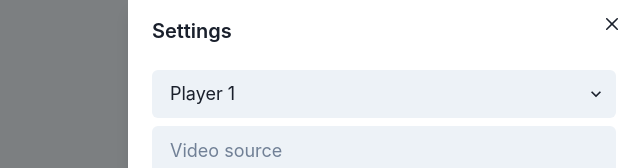
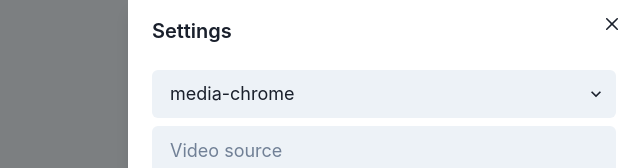
Before and after one commit to danielbom/video-player, a React (Vite) app: page / in a window 1280 px wide. Both pictures are taken after a click on the button "Menu". Shown: the top 168 px of the page, without its empty margins (640-1280 px from the left). Built offline with nearby package versions, Linux system fonts and the light colour scheme.

Commit message:
Create VideoPlayer()

```diff
--- /dev/null
+++ b/src/components/VideoPlayer/index.tsx
@@ -0,0 +1,22 @@
+import { MediaChromePlayer } from '../../components/MediaChromePlayer'
+import { VideoJsPlayer } from '../../components/VideoJsPlayer'
+
+export type PlayerKind = 'media-chrome' | 'video-js'
+export type VideoPlayerProps = {
+  src?: string
+  fullPage?: boolean
+  player: PlayerKind
+}
+
+export function VideoPlayer({ player, src, fullPage }: VideoPlayerProps) {
+  if (!src) return null
+
+  switch (player) {
+    case 'media-chrome':
+      return <MediaChromePlayer src={src} fullPage={fullPage} />
+    case 'video-js':
+      return <VideoJsPlayer src={src} fullPage={fullPage} />
+    default:
+      return null
+  }
+}
--- a/src/pages/Main/MainStateless.tsx
+++ b/src/pages/Main/MainStateless.tsx
@@ -11,8 +11,7 @@
 } from 'react-beautiful-dnd'
 import SmoothScrollbar from 'smooth-scrollbar'
 
-import { MediaChromePlayer } from '../../components/MediaChromePlayer'
-// import { VideoJsPlayer } from '../../components/VideoJsPlayer'
+import { VideoPlayer } from '../../components/VideoPlayer'
 import { Episode } from './types'
 
 type MainStatelessProps = {
@@ -44,7 +43,7 @@
     reorderEpisodes(newEpisodes)
   }
 
-  const videoPlayer = <MediaChromePlayer src={selectedEpisode?.src || ''} />
+  const videoPlayer = <VideoPlayer player="media-chrome" src={selectedEpisode?.src || ''} />
   const episodesList = (
     <EpisodesListDroppable onDragEnd={onDragEndReorderEpisodes}>
       {episodes.map((it, index) => (
--- a/src/pages/PlayerWithDrawer/index.tsx
+++ b/src/pages/PlayerWithDrawer/index.tsx
@@ -14,11 +14,9 @@
   Input,
 } from '@chakra-ui/react'
 import { useEffect, useMemo, useRef, useState } from 'react'
-import { MediaChromePlayer as Player1 } from '../../components/MediaChromePlayer'
-import { VideoJsPlayer as Player2 } from '../../components/VideoJsPlayer'
+import { VideoPlayer, PlayerKind } from '../../components/VideoPlayer'
 import useStateStorage from '../../hooks/useStateStorage'
 
-type PlayerKind = 'player1' | 'player2'
 type Settings = {
   player: PlayerKind
   src: string | undefined
@@ -27,7 +25,7 @@
 export default function PlayerWithDrawer() {
   const opacityRef = useRef<'enabled' | 'changing' | 'disabled'>('enabled')
   const [settings, setSettings] = useStateStorage<Settings>('settings', {
-    player: 'player1',
+    player: 'media-chrome',
     src: undefined,
   })
   const [isOpen, setIsOpen] = useState(false)
@@ -40,15 +38,8 @@
       if (opacityRef.current === 'enabled') {
         opacityRef.current = 'changing'
       }
-      return null
     }
-
-    switch (settings.player) {
-      case 'player1':
-        return <Player1 src={settings.src} fullPage />
-      case 'player2':
-        return <Player2 src={settings.src} fullPage />
-    }
+    return <VideoPlayer player={settings.player} src={settings.src} fullPage />
   }, [settings.player, settings.src])
 
   return (
@@ -109,6 +100,8 @@
   onSave: (settings: Settings) => void
 }
 
+const players: PlayerKind[] = ['media-chrome', 'video-js']
+
 function PageDrawer({ settings, onSave, isOpen, onClose }: PageDrawerProps) {
   const [settingsState, setSettingsState] = useState<Settings>(settings)
 
@@ -133,8 +126,11 @@
             mb={2}
             size="lg"
           >
-            <option value="player1">Player 1</option>
-            <option value="player2">Player 2</option>
+            {players.map((player) => (
+              <option key={'select-option-' + player} value={player}>
+                {player}
+              </option>
+            ))}
           </Select>
           <Input
             value={settingsState.src}
```
